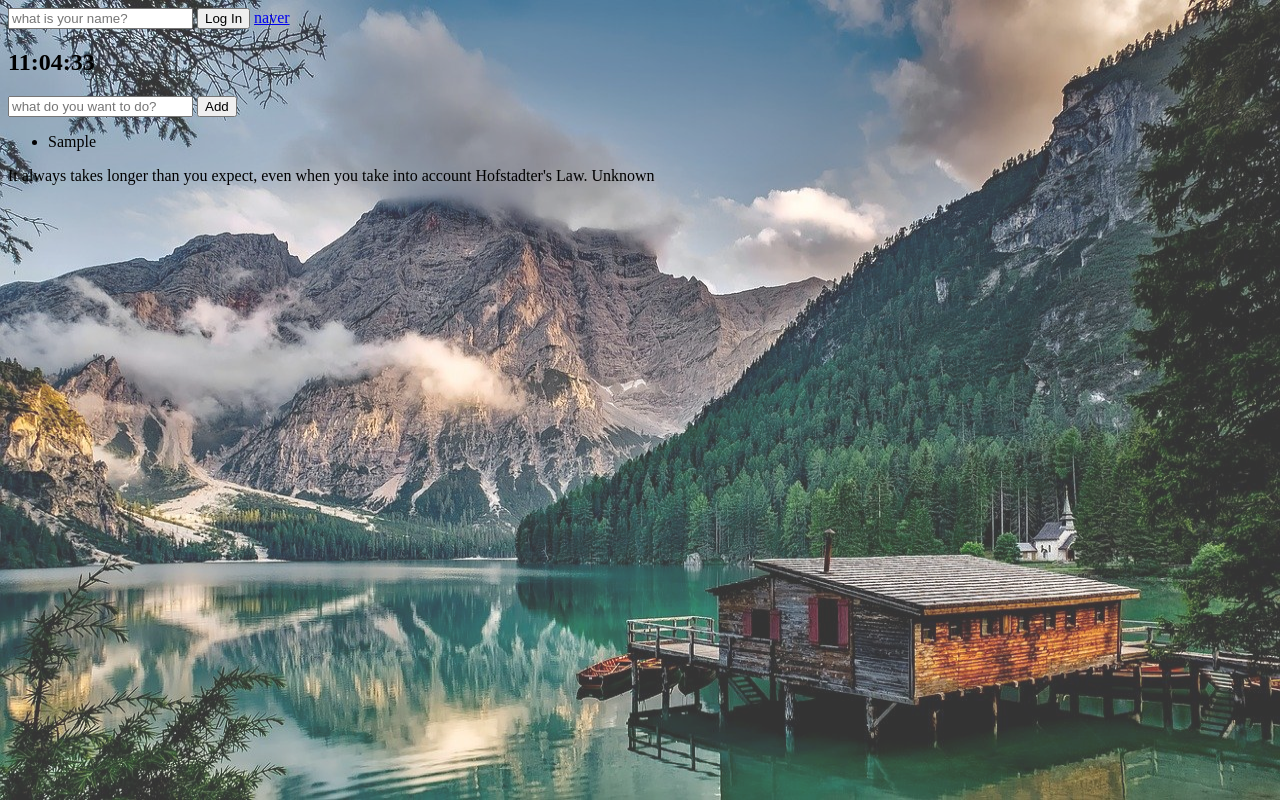
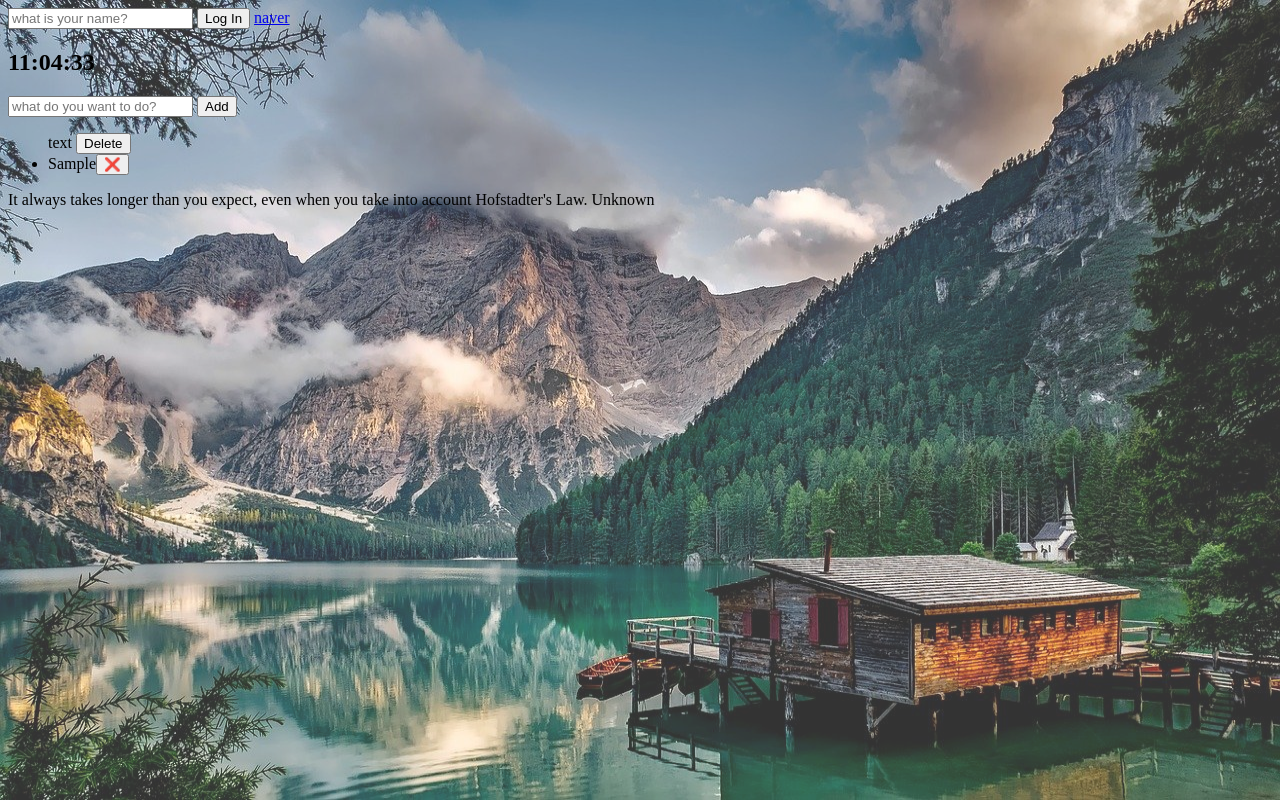
Before and after one commit to leejanghe/Study_javascript, a plain HTML site: page index.html in a window 1280 px wide. Both pictures are taken after typing "Sample" into the empty fields and a click on the button "Add". Drawn offline with Linux system fonts and the light colour scheme.

Commit message:
list remove

```diff
--- a/index.html
+++ b/index.html
@@ -25,7 +25,10 @@
         <button>Add</button>
     </form>
 
-    <ul id="todo-list"></ul>
+    <ul id="todo-list">
+        <span>text</span>
+        <button>Delete</button>
+    </ul>
 
     <div id="quote">
         <span></span>
--- a/js/todolist.js
+++ b/js/todolist.js
@@ -2,11 +2,26 @@ const toDoForm = document.getElementById("todo-form");
 const toDoInput = document.querySelector('#todo-form input');
 const toDoList = document.getElementById("todo-list");
 
+
+
+// 버튼 클릭시 parentElement를 활용해 어떠한 버튼인지 확인하고 삭제하는 함수
+function deleteToDo(event){
+    const li = event.target.parentElement;
+    li.remove()
+}
+
+
+// append는 마지막에 추가해야 합니다.
 function paintToDo(newToDo){
     const liTag = document.createElement('li');
     const spanTag = document.createElement('span')
+    spanTag.innerText = newToDo;
+
+    const button = document.createElement('button')
+    button.addEventListener('click', deleteToDo)
+    button.innerText =  "❌";
     liTag.appendChild(spanTag);
-    spanTag.innerText = newToDo;
+    liTag.appendChild(button);
     toDoList.appendChild(liTag);
 }
 
```
